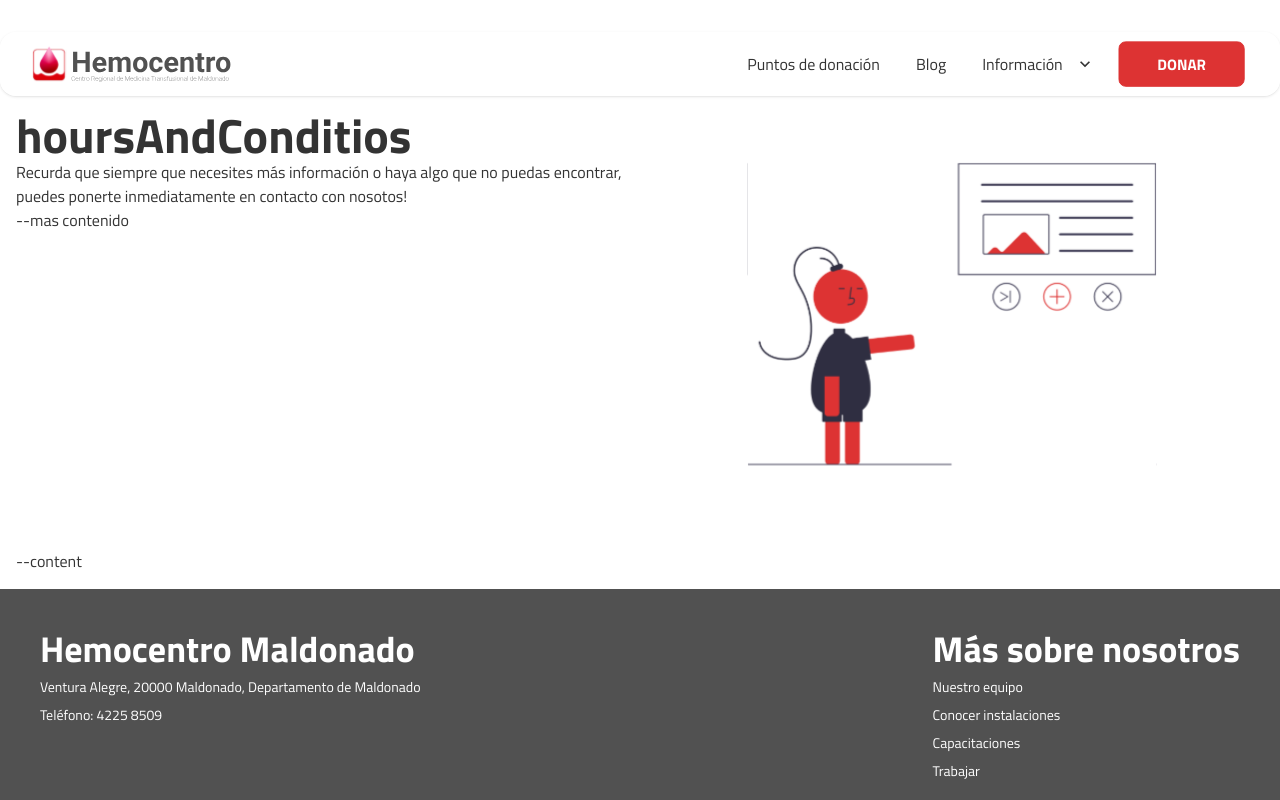
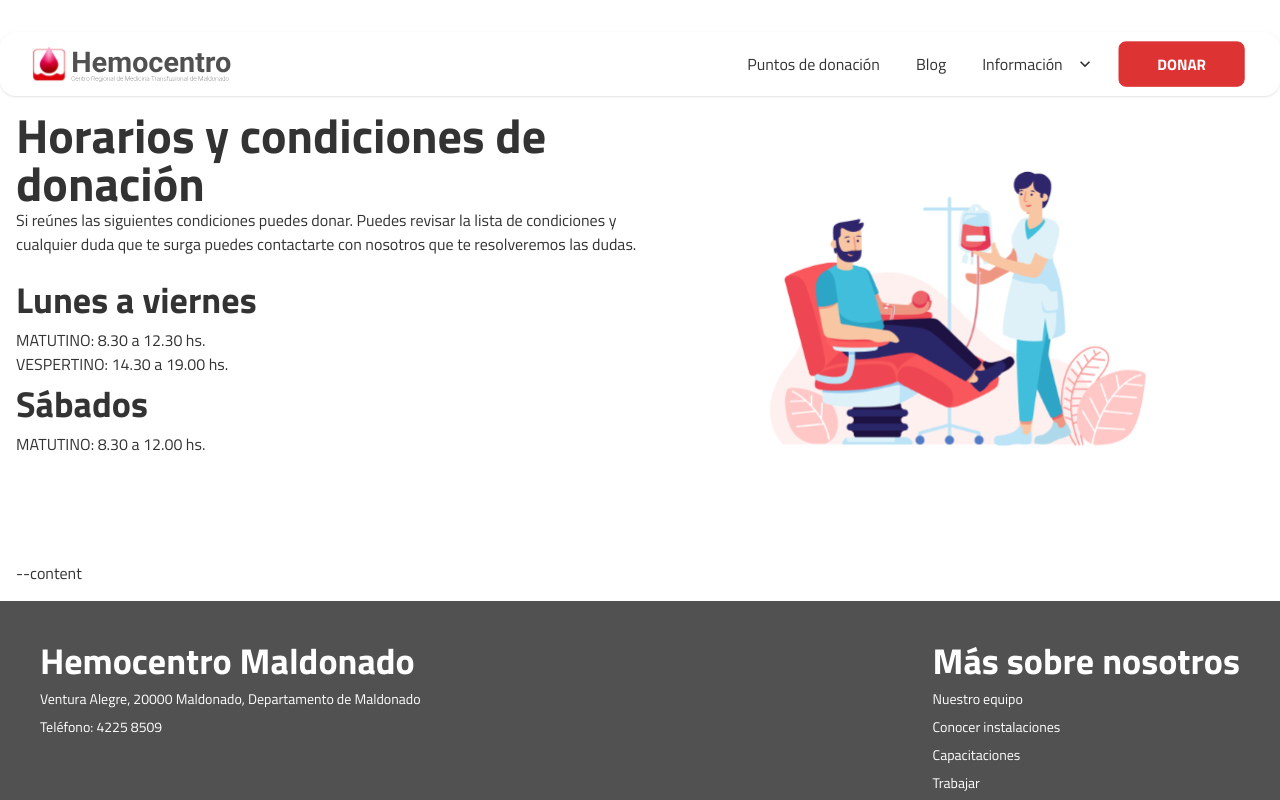
Before and after one commit to pablo-university/web-project, a Next.js app: page /hoursAndConditions in a window 1280 px wide. Built offline with nearby package versions, Linux system fonts and the light colour scheme.

Commit message:
hours and cond

```diff
--- a/pages/hoursAndConditions.jsx
+++ b/pages/hoursAndConditions.jsx
@@ -1,20 +1,28 @@
 import Layout from 'components/layouts/Layout'
 import Container from 'components/layouts/Container'
 import Heading from 'components/layouts/Heading'
-import articlesSvg from 'img/articles/articles.svg'
+import hoursAndConditionsSvg from 'img/hours-and-conditions/index.svg'
 
 export default function HoursAndConditios() {
   return (
     <Layout>
       <Container>
         <Heading
-          title={'hoursAndConditios'}
+          title={'Horarios y condiciones de donación'}
           description={
-            'Recurda que siempre que necesites más información o haya algo que no puedas encontrar, puedes ponerte inmediatamente en contacto con nosotos!'
+            'Si reúnes las siguientes condiciones puedes donar. Puedes revisar la lista de condiciones y cualquier duda que te surga puedes contactarte con nosotros que te resolveremos las dudas.'
           }
-          imageUrl={articlesSvg.src}
+          imageUrl={hoursAndConditionsSvg.src}
         >
-          --mas contenido
+          <div className="grid gap-2 my-6">
+            <h3>Lunes a viernes</h3>
+            <ul>
+              <li>MATUTINO: 8.30 a 12.30 hs.</li>
+              <li>VESPERTINO: 14.30 a 19.00 hs.</li>
+            </ul>
+            <h3>Sábados</h3>
+            <p>MATUTINO: 8.30 a 12.00 hs.</p>
+          </div>
         </Heading>
       </Container>
       <Container>--content</Container>
```
Also changed, not shown: img/hours-and-conditions/index.svg (added).
